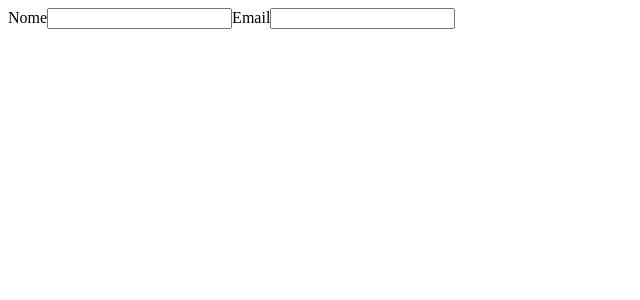
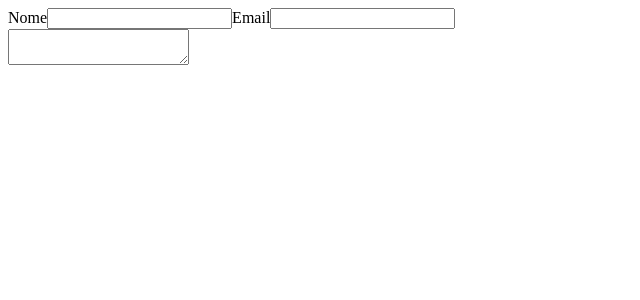
Before and after one commit to KauanLazzarin/capitulo-formularios, a React (Create React App) app in the folder formularios/: page / in a window 1280 px wide. Shown: the top 300 px of the page, without its empty margins (0-640 px from the left). Built offline with nearby package versions, Linux system fonts and the light colour scheme.

Commit message:
aula sobre textarea finalizada

```diff
--- a/formularios/src/App.js
+++ b/formularios/src/App.js
@@ -1,9 +1,11 @@
 import Input from "./Input";
+import Textarea from "./Textarea";
 
 export default function App() {
   return (
     <div className="App">
       <Input />
+      <Textarea />
     </div>
   );
 }
--- /dev/null
+++ b/formularios/src/Textarea.js
@@ -0,0 +1,15 @@
+import React from 'react';
+
+export default function Textarea () {
+    const [value, setValue] = React.useState('');
+
+    return (
+        <div>
+            <textarea value={value}  onChange={({target}) => setValue(target.value)}/>
+
+            {
+                value
+            }
+        </div>
+    )
+};
```
